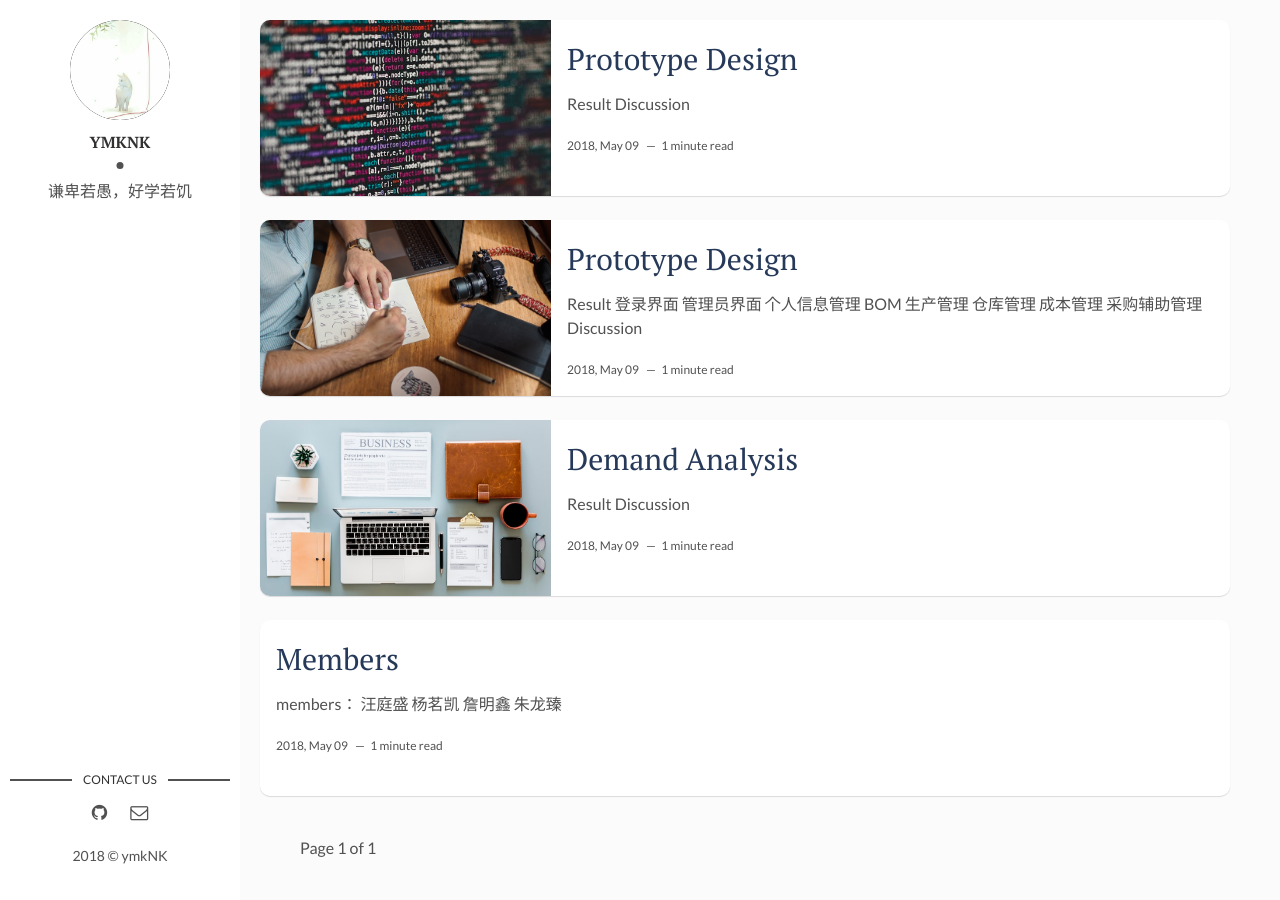
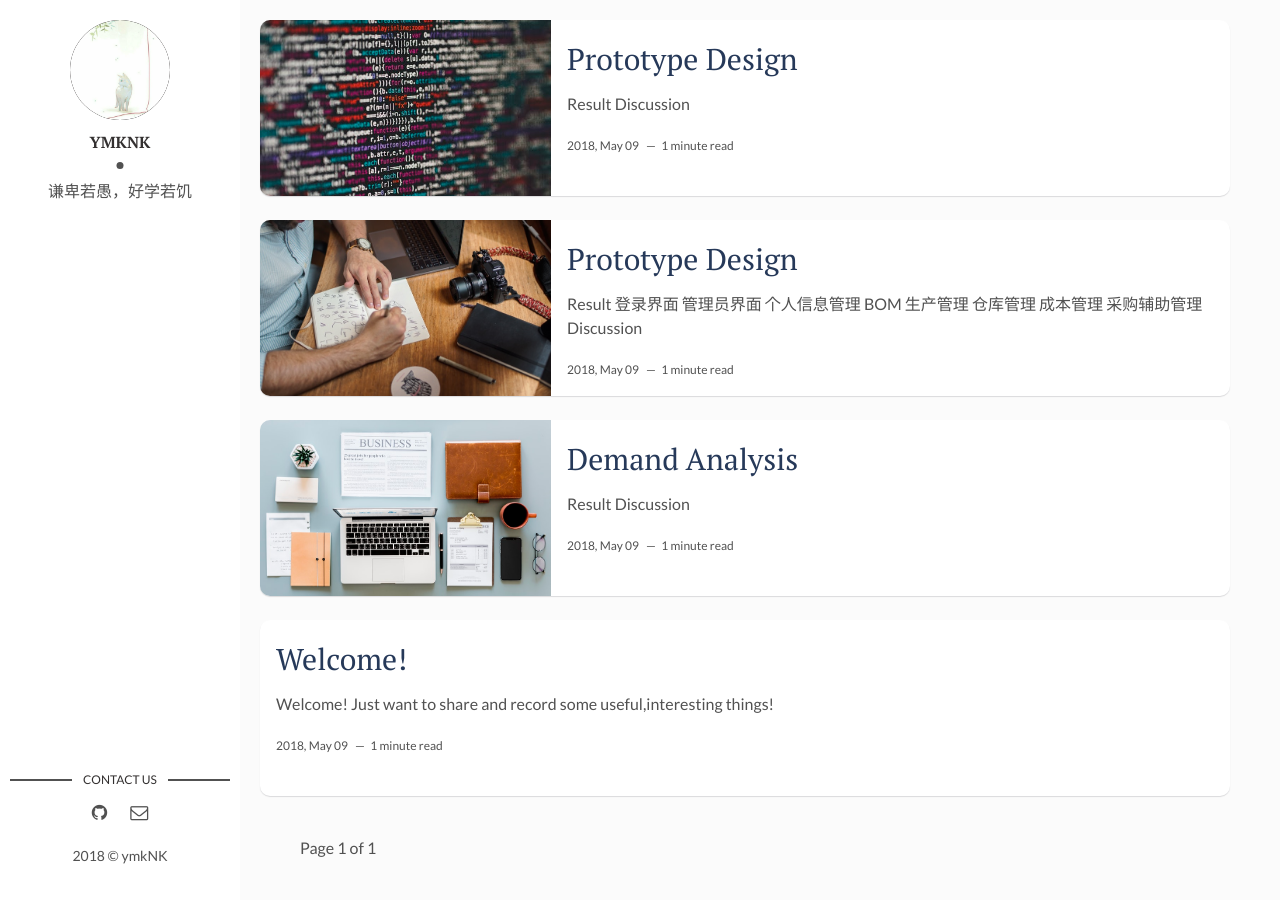
Before and after one commit to ymkNK/ymkNK.github.io, a Jekyll site: the page built from index.html, in a window 1280 px wide. Built offline with Jekyll 4.4.1, drawn with Linux system fonts in a browser that asks for light colours; the list of posts is cut into pages by our own code.

Commit message:
添加欢迎页

```diff
--- a/_posts/2018-05-10-Members.markdown
+++ b/_posts/2018-05-10-Members.markdown
@@ -1,13 +1,10 @@
 ---
 layout: post
-title: Members
+title: Welcome!
 date: 2018-05-10 00:00:00 +0300
 description: You’ll find this post in your `_posts` directory. Go ahead and edit it and re-build the site to see your changes. # Add post description (optional)
 img: # Add image post (optional)
-tags: [introduction] # add tag
+tags: [welcome] # add tag
 ---
-**members：**
-- 汪庭盛
-- 杨茗凯
-- 詹明鑫
-- 朱龙臻
+**Welcome!**
+Just want to share and record some useful,interesting things!
```
